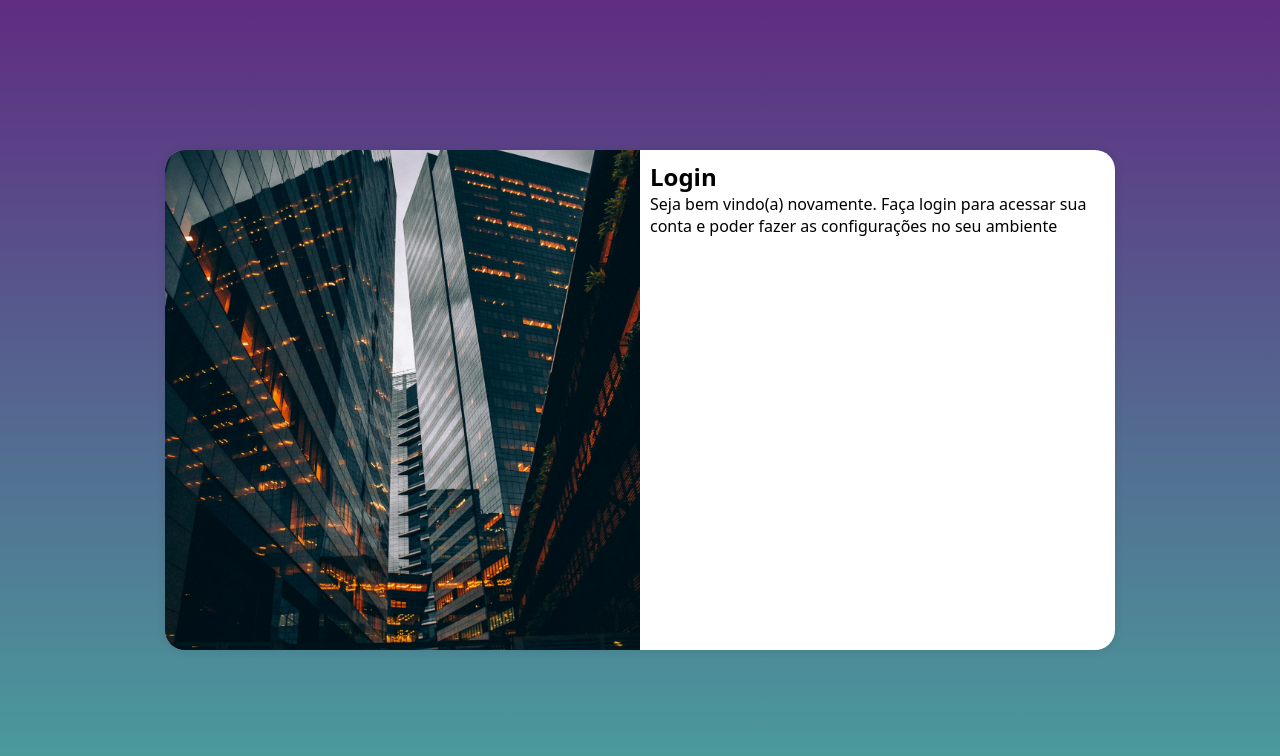
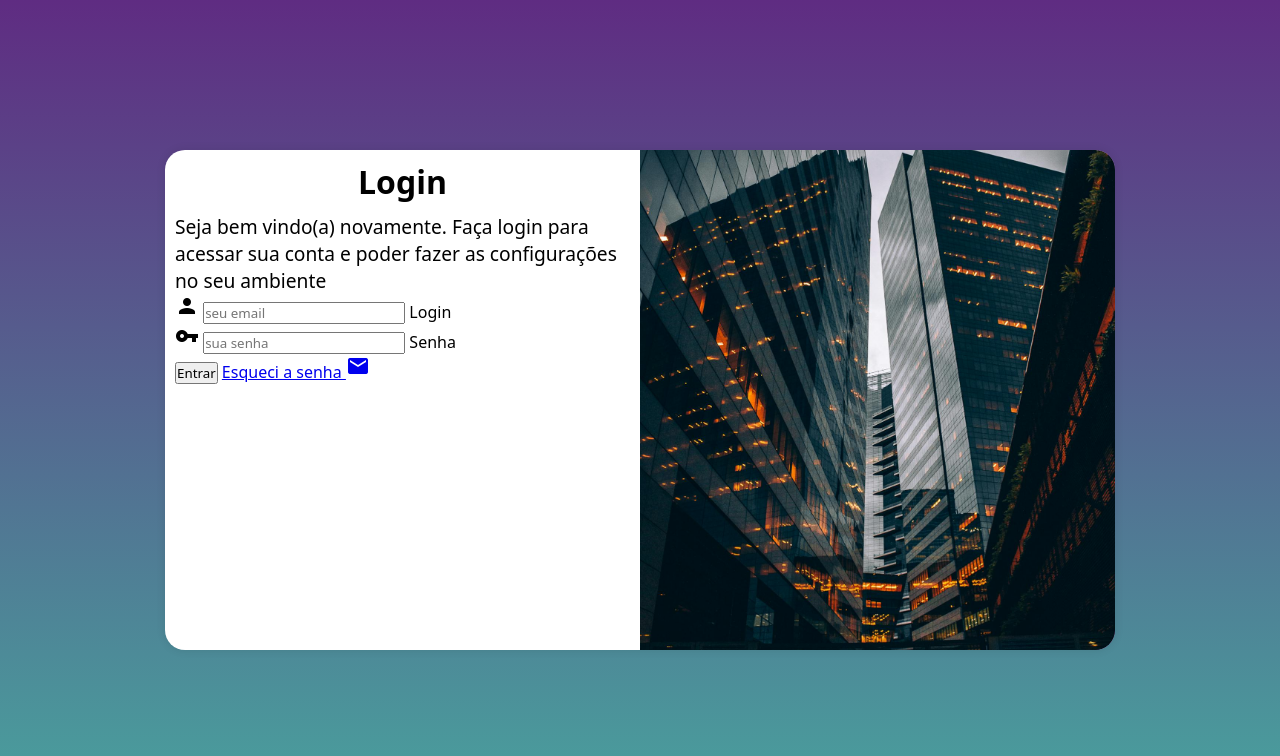
Before and after one commit to willianfurtado/projeto-login, a plain HTML site: page index.html in a window 1280 px wide. Drawn offline with Linux system fonts and the light colour scheme.

Commit message:
criei o form

```diff
--- a/estilos/media-query.css
+++ b/estilos/media-query.css
@@ -33,13 +33,21 @@
     }
 
     section#login > div#imagem {
-        float: left;
+        float: right;
         width: 50%;
         height: 100%;
     }
 
     section#login > div#formulario {
-        float: right;
+        float: left;
         width: 50%;
     }
+
+    div#formulario > h1 {
+        font-size: 2em;
+    }
+
+    div#formulario > p {
+        font-size: 1.2em;
+    }
 }
--- a/estilos/style.css
+++ b/estilos/style.css
@@ -54,3 +54,12 @@ section#login > div#formulario {
     display: block;
     padding: 10px;
 }
+
+div#formulario > h1 {
+    text-align: center;
+    margin-bottom: 10px;
+}
+
+div#formulario > p {
+    font-size: .8em;
+}
--- a/index.html
+++ b/index.html
@@ -4,6 +4,7 @@
     <meta charset="UTF-8">
     <meta name="viewport" content="width=device-width, initial-scale=1.0">
     <title>Login</title>
+    <link href="https://fonts.googleapis.com/icon?family=Material+Icons" rel="stylesheet">
     <link rel="stylesheet" href="estilos/style.css">
     <link rel="stylesheet" href="estilos/media-query.css">
 </head>
@@ -16,7 +17,22 @@
             <div id="formulario">
                 <h1>Login</h1>
                 <p>Seja bem vindo(a) novamente. Faça login para acessar sua conta e poder fazer as configurações no seu ambiente</p>
-                <form action="login.php" method="post"></form>
+                <form action="login.php" method="post" autocomplete="on">
+                    <div class="campo">
+                        <span class="material-icons">person</span>
+                        <input type="email" name="email" id="iemail" placeholder="seu email" autocomplete="emaill" required maxlength="30">
+                        <label for="ilogin">Login</label>
+                    </div>
+                    <div class="campo">
+                        <span class="material-icons">vpn_key</span>
+                        <input type="password" name="senha" id="isenha" placeholder="sua senha" autocomplete="current-password" required minlength="8" maxlength="20">
+                        <label for="isenha">Senha</label>
+                    </div>
+                    <input type="submit" value="Entrar">
+                    <a href="esqueci.html">
+                        Esqueci a senha <span class="material-icons">mail</span>
+                    </a>
+                </form>
             </div>
         </section>
     </main>
```
